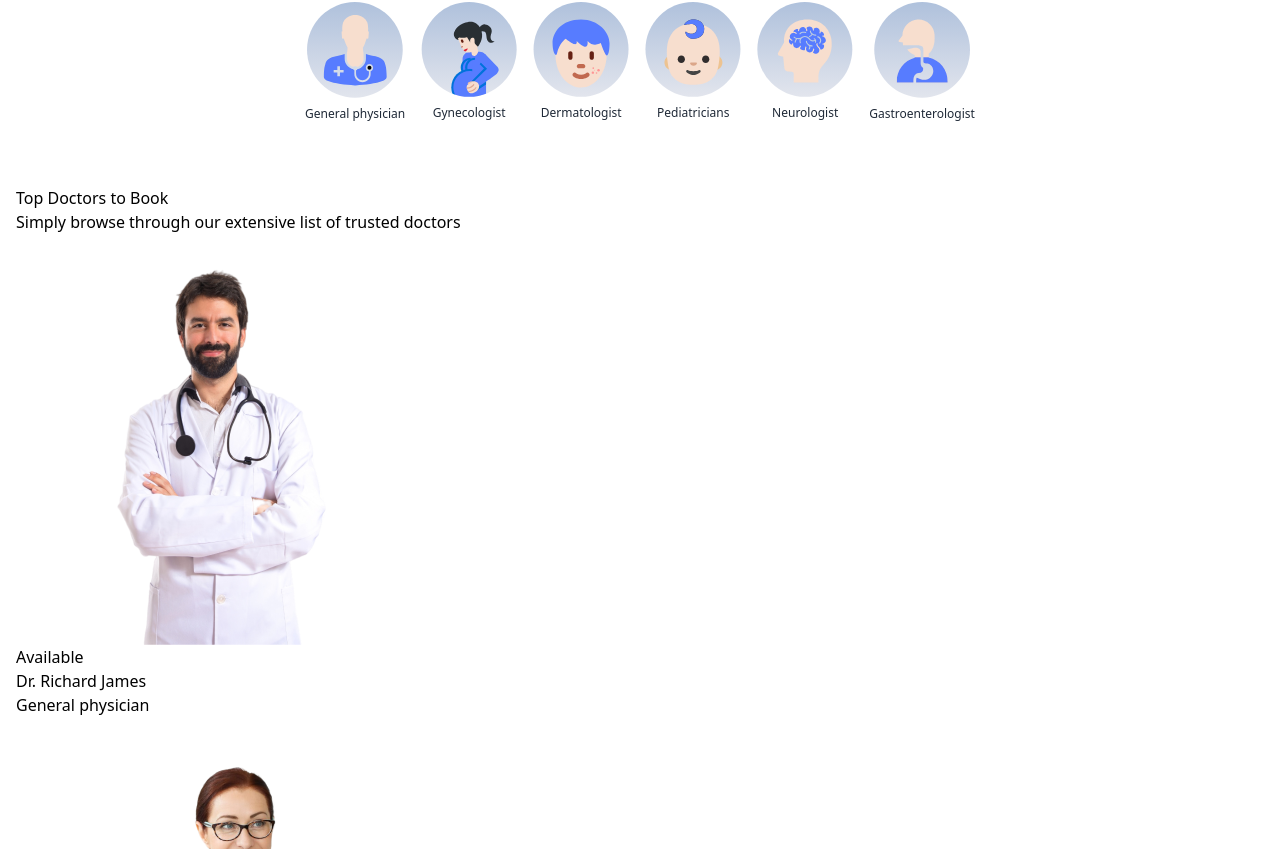
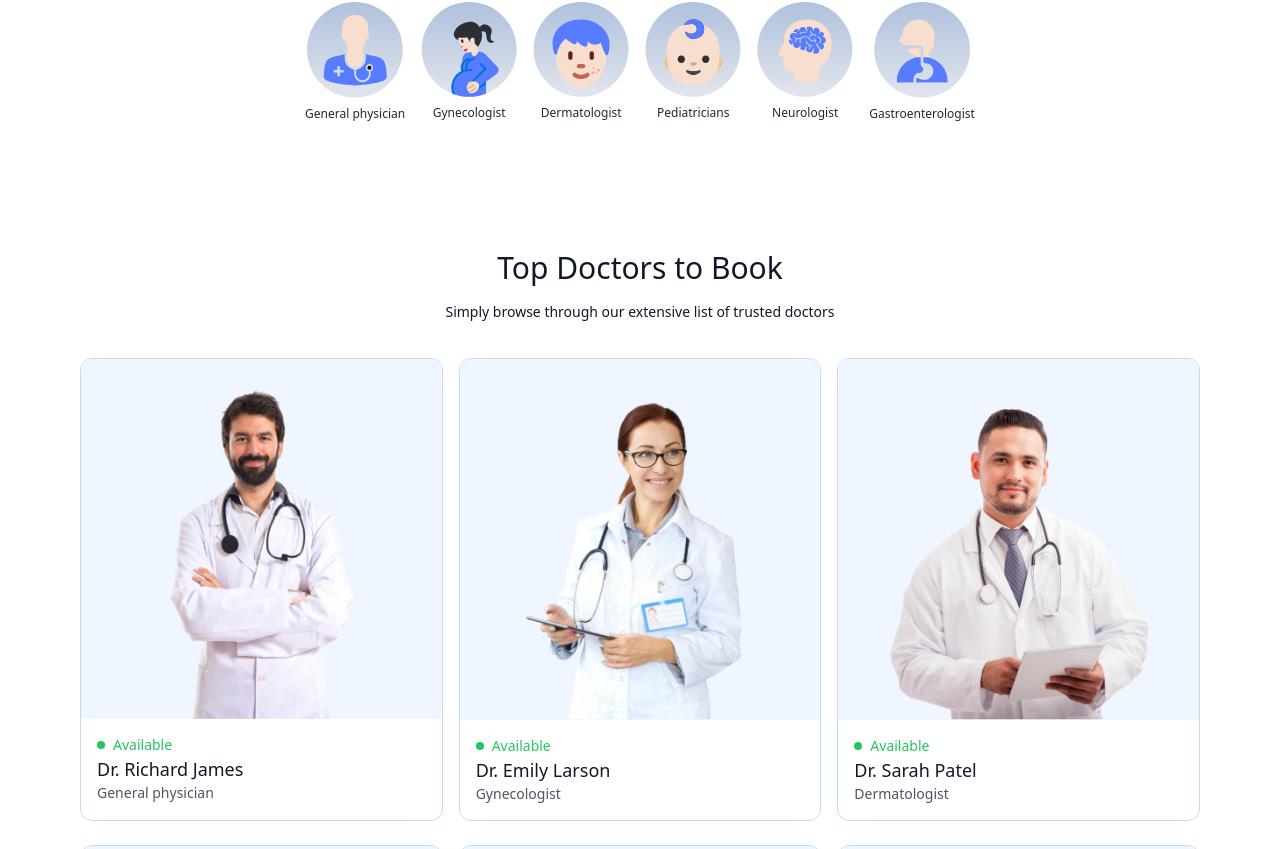
Before and after one commit to hamzarahmoun/doctor-appointement, a React (Vite) app in the folder frontend/: page / in a window 1280 px wide. Shown: the part 751-1600 px from the top of the page. Built offline with nearby package versions, Linux system fonts and the light colour scheme.

Commit message:
top doctors css

```diff
--- a/frontend/src/components/TopDoctor.jsx
+++ b/frontend/src/components/TopDoctor.jsx
@@ -3,19 +3,19 @@
 
 const TopDoctor = () => {
   return (
-    <div>
-        <h1>Top Doctors to Book</h1>
-        <p>Simply browse through our extensive list of trusted doctors</p>
-        <div>
+    <div className='flex flex-col items-center gap-4 my-16 text-gray-900 md:mx-10'>
+        <h1 className='text-3xl font-medium'>Top Doctors to Book</h1>
+        <p className='sm:w-1/3 text-center text-sm'>Simply browse through our extensive list of trusted doctors</p>
+        <div className='w-full grid grid-cols-auto gap-4 pt-5 gap-y-6 px-3 sm:px-6'>
             {doctors.slice(0,10).map((items,index)=>(
-                <div>
-                    <img src={items.image} alt="" />
-                    <div>
-                        <div>
-                            <p></p><p>Available</p>
+                <div key={index} className='border border-blue-200 rounded-xl overflow-hidden cursor-pointer hover:translate-y-[-10px] transition-all duration-500'>
+                    <img className='bg-blue-50' src={items.image} alt="" />
+                    <div className='p-4'>
+                        <div className='flex items-center gap-2 text-sm text-center text-green-500'>
+                            <p className='w-2 h-2 bg-green-500 rounded-full'></p><p>Available</p>
                         </div>
-                        <p>{items.name}</p>
-                        <p>{items.speciality}</p>
+                        <p className='text-gray-900 text-lg font-medium'>{items.name}</p>
+                        <p className='text-gray-600 text-sm'>{items.speciality}</p>
                     </div>
                 </div>
             ))}
--- a/frontend/tailwind.config.js
+++ b/frontend/tailwind.config.js
@@ -9,6 +9,9 @@
       colors: {
         primary: '#5f6FFF',
       },
+      gridTemplateColumns:{
+        'auto':'repeat(auto-fill, minmax(300px, 1fr))'
+      }
     },
   },
   plugins: [],
```
